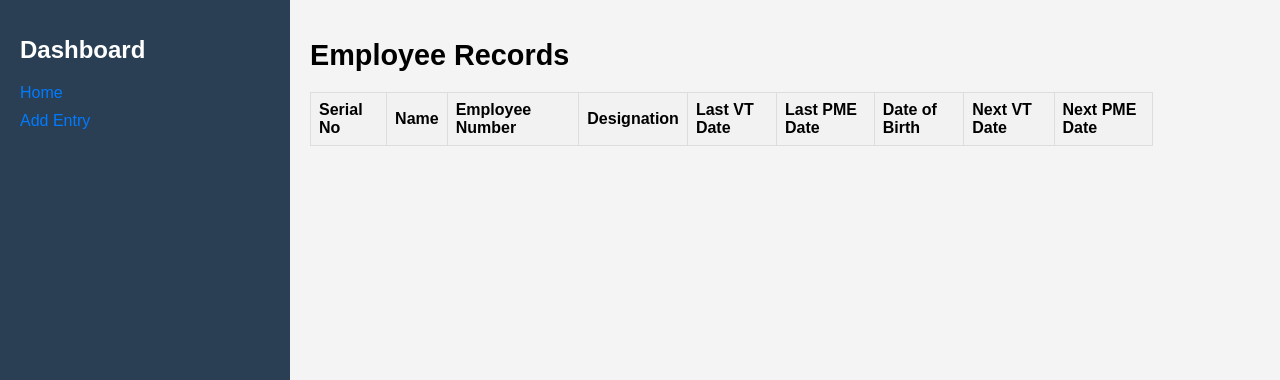
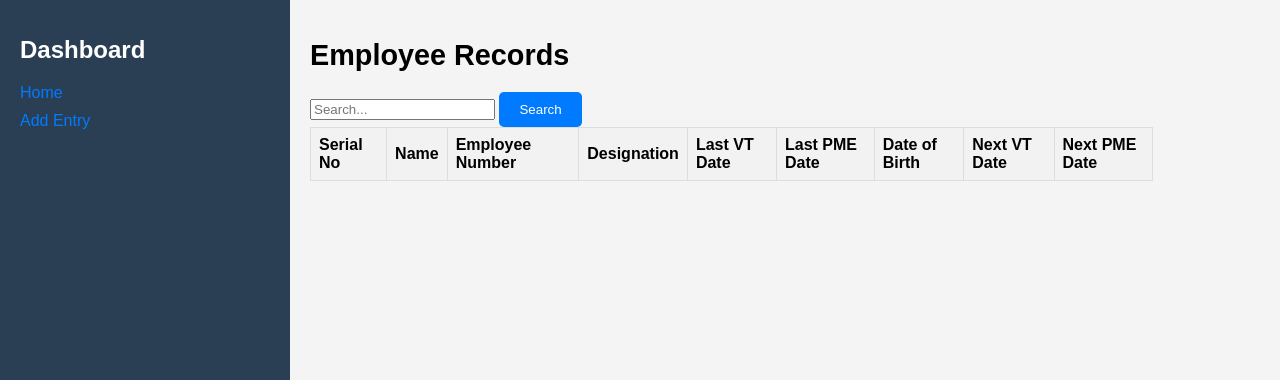
Before and after one commit to rahulratan1509/musical-octo-dollop, a Django app: page /dashboard/ in a window 1280 px wide. Shown: the part 50-430 px from the top of the page. Run offline with Django 4.2, Linux system fonts and the light colour scheme; a user stored in the database is signed in; data comes from the database, SQL or seed files in the repository; both versions use the stored data as it was after the commit; lists and menus that the app fills with data are empty.

Commit message:
search feature is now implemented

```diff
--- a/EmployeeApp/templates/EmployeeApp/dashboard.html
+++ b/EmployeeApp/templates/EmployeeApp/dashboard.html
@@ -24,6 +24,13 @@
 
         <div class="main-content">
             <h1>Employee Records</h1>
+                    <form method="get" action="{% url 'dashboard' %}">
+                            <div class="search-box">
+                                <input type="text" name="search" placeholder="Search...">
+                                <button type="submit">Search</button>
+                            </div>
+                    </form>
+
             <table>
                 <thead>
                     <tr>
--- a/EmployeeApp/views.py
+++ b/EmployeeApp/views.py
@@ -25,10 +25,20 @@ def registration(request):
         form = UserCreationForm()
     return render(request, 'EmployeeApp/registration.html', {'form': form})
 
-@login_required
+from django.db.models import Q
+
 def dashboard(request):
     user = request.user
-    records = Entry.objects.filter(user=user)  # Only get records associated with the logged-in user
+    records = Entry.objects.filter(user=user).order_by('name')
+
+    # Handle search functionality
+    search_query = request.GET.get('search')
+    if search_query:
+        records = records.filter(
+            Q(name__icontains=search_query) |
+            Q(employee_number__icontains=search_query) |
+            Q(designation__icontains=search_query)
+        )
 
     # Configure pagination
     paginator = Paginator(records, 10)  # Display 10 records per page
```
Also changed, not shown: db.sqlite3.
